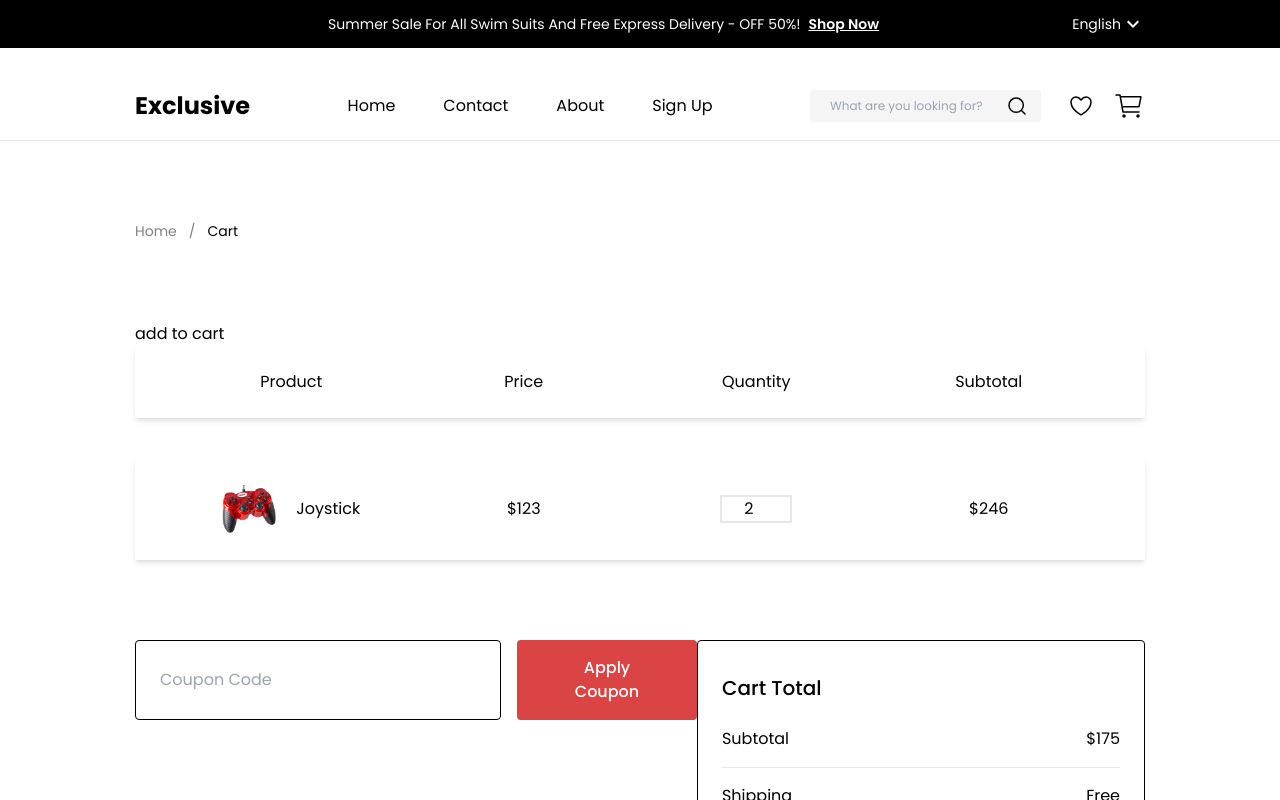
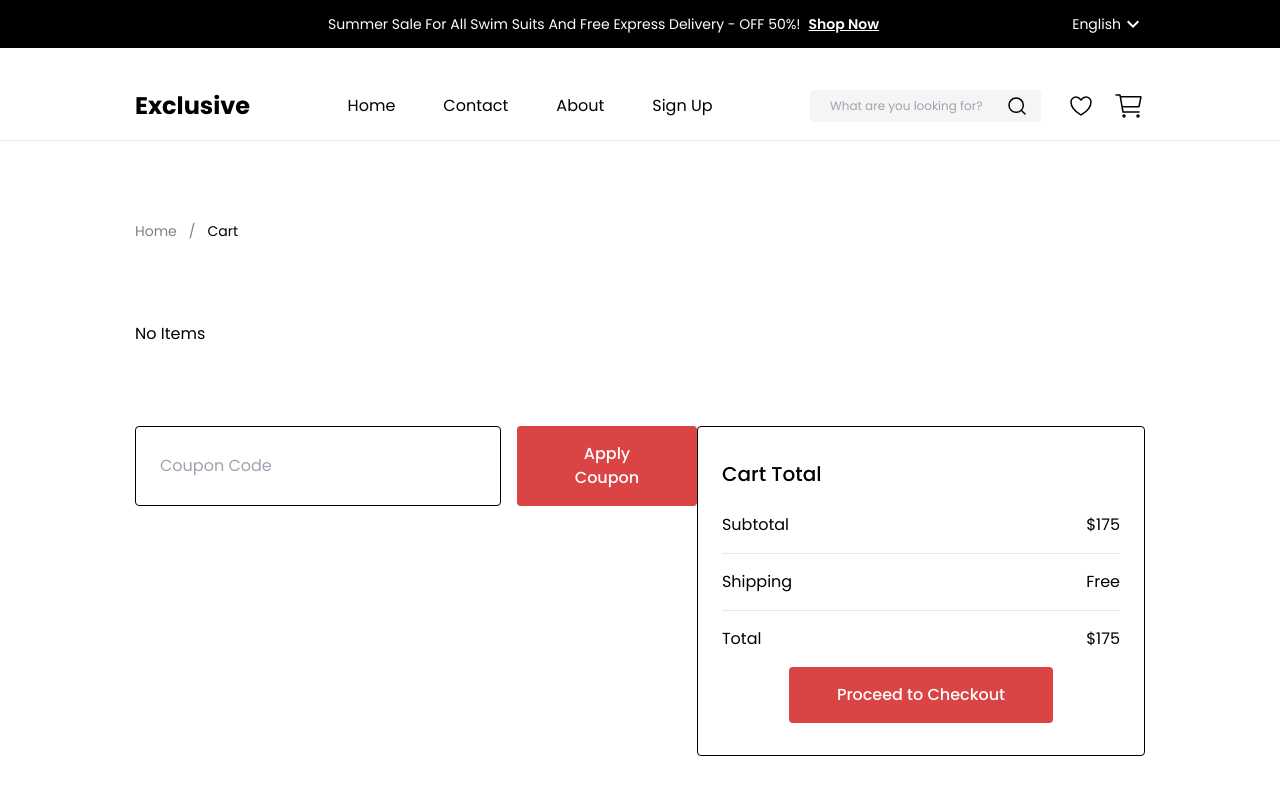
Before and after one commit to lajorr/react-ecom-full, a React (Vite) app: page /cart in a window 1280 px wide. Shown: the top 800 px of the page. Built offline with nearby package versions, Linux system fonts and the light colour scheme.

Commit message:
cart functionality

```diff
--- a/src/components/CartProducts.jsx
+++ b/src/components/CartProducts.jsx
@@ -1,52 +1,36 @@
-import React, { useState } from "react";
-import Joystick from "../assets/images/joystick.png";
+import React from "react";
 const CartProducts = ({ productList }) => {
   const cartColumns = ["Product", "Price", "Quantity", "Subtotal"];
 
-  const [cartItemList, setCartItemList] = useState([
-    {
-      title: "Joystick",
-      img: Joystick,
-      price: 123,
-      quantity: 2,
-      subtotal: 246,
-    },
-  ]);
 
-  const addToCart = () => {
-    console.log("Add to cart");
-    const item = {
-      title: "Joystick",
-      img: Joystick,
-      price: 123,
-      quantity: 2,
-      subtotal: 246,
-    };
-    // cartItemList.push(item);
-    setCartItemList((prev) => [...prev, item]);
-  };
 
   return (
     <div className="mb-20">
-      <button onClick={addToCart}>add to cart</button>
-      {cartItemList?.length === 0 ? (
+      {productList?.length === 0 ? (
         <h1>No Items</h1>
       ) : (
         <div className="flex flex-col gap-10">
           <GridContainer>
-            {cartColumns.map((col) => (
-              <div className="">{col}</div>
+            {cartColumns.map((col, idx) => (
+              <div key={idx} className="">
+                {col}
+              </div>
             ))}
           </GridContainer>
-          {cartItemList.map((item) => (
-            <CartProductTile
-              img={item.img}
-              title={item.title}
-              price={item.price}
-              quantity={item.quantity}
-              subtotal={item.subtotal}
-            />
-          ))}
+          {productList?.map((item) => {
+            const cartProduct = item.cartProduct;
+            return (
+              <CartProductTile
+                key={cartProduct.product?.id}
+                img={cartProduct.product?.image}
+                title={cartProduct.product?.title}
+                price={cartProduct.product?.price}
+                quantity={cartProduct.quantity}
+                subtotal={cartProduct.subtotal}
+                //* calc subtotal
+              />
+            );
+          })}
         </div>
       )}
     </div>
--- a/src/components/ProductCard.jsx
+++ b/src/components/ProductCard.jsx
@@ -1,24 +1,37 @@
-import React from "react";
+import React, { useContext } from "react";
 import { useNavigate } from "react-router-dom";
+import { CartContext } from "../provider/CartProvider";
 import Ratings from "./Ratings";
 
 const ProductCard = ({ product }) => {
   const navigate = useNavigate();
-  const handleProductClick = () => {
-    console.log("Product Clicked", product.id);
+  const navigateProductDetails = () => {
     navigate(`/products/${product.id}`);
   };
+
+  const authContext = useContext(CartContext);
+
+  const addToCart = authContext?.addToCart;
+
   return (
-    <div className="group w-[270px]" onClick={handleProductClick}>
+    <div className="group w-[270px]">
       <div
         className="bg-secondary h-[250px] rounded-[4px] bg-contain bg-no-repeat bg-center cursor-pointer"
         style={{ backgroundImage: `url(${product.image})` }}
-        onClick={() => {}}
       >
         <div className=" w-[270px] h-[250px] flex flex-col justify-end">
-          <div className="bg-black w-full py-2 rounded-b-[4px] text-white text-[16px] font-[500] hidden group-hover:block cursor-pointer">
-            <p className="text-center my-2 leading-6"> Add To Cart</p>
-          </div>
+          <div
+            className="size-full hidden bg-transparent cursor-pointer group-hover:block"
+            onClick={navigateProductDetails}
+          ></div>
+          <button
+            className="bg-black w-full py-4 rounded-b-[4px] text-white text-[16px] font-[500] hidden group-hover:block cursor-pointer"
+            onClick={() => {
+              addToCart({ cartProduct: { product, quantity: 1 } });
+            }}
+          >
+            Add To Cart
+          </button>
         </div>
       </div>
       <div className="flex flex-col gap-2 mt-4">
--- a/src/pages/Cart.jsx
+++ b/src/pages/Cart.jsx
@@ -1,15 +1,19 @@
-import React from "react";
+import React, { useContext } from "react";
 import Breadcrumbs from "../components/Breadcrumbs";
 import CartProducts from "../components/CartProducts";
 import MyButton from "../components/MyButton";
+import { CartContext } from "../provider/CartProvider";
 
 const Cart = () => {
-  const productList = [1];
+  const cartContext = useContext(CartContext);
+  const cartItems = cartContext?.cartItems;
+
+
   return (
     <>
       <Breadcrumbs path="Cart" />
       <div className="mx-[135px]">
-        <CartProducts cartItems={productList} />
+        <CartProducts productList={cartItems} />
         <div className="flex justify-between mb-[140px]">
           <div className="flex gap-4 h-min">
             <input
--- a/src/pages/ProductDetail.jsx
+++ b/src/pages/ProductDetail.jsx
@@ -28,10 +28,6 @@ const ProductDetail = () => {
     };
     fetchData();
   }, []);
-
-  useEffect(() => {
-    console.log("Dteail", productDetails);
-  }, [productDetails]);
 
   if (!productDetails) {
     return <div>Loading</div>;
--- a/src/provider/CartProvider.jsx
+++ b/src/provider/CartProvider.jsx
@@ -1,12 +1,38 @@
 import React, { createContext, useState } from "react";
 
-const CartContext = createContext();
+export const CartContext = createContext(null);
 
 const CartProvider = ({ children }) => {
   const [cartItems, setCartItems] = useState([]);
 
   const addToCart = (item) => {
-    setCartItems((prev) => [...prev, item]);
+    const existingItemIdx = cartItems.findIndex(
+      (cartItem) =>
+        String(cartItem.cartProduct.product.id) ===
+        String(item.cartProduct.product.id)
+    );
+
+    if (existingItemIdx !== -1) {
+      // product exists
+      const updatedCartItems = cartItems.map((cartItem, idx) => {
+        if (idx === existingItemIdx) {
+          return {
+            cartProduct: {
+              product: cartItem.cartProduct.product,
+              quantity: cartItem.cartProduct.quantity + 1,
+            },
+          };
+        }
+        return cartItem;
+      });
+      setCartItems(updatedCartItems);
+    } else {
+      setCartItems((prev) => [...prev, item]);
+    }
+  };
+
+  const calculateSubtotal = (item) => {
+    item.product.price * item.quantity;
   };
 
   return (
```
